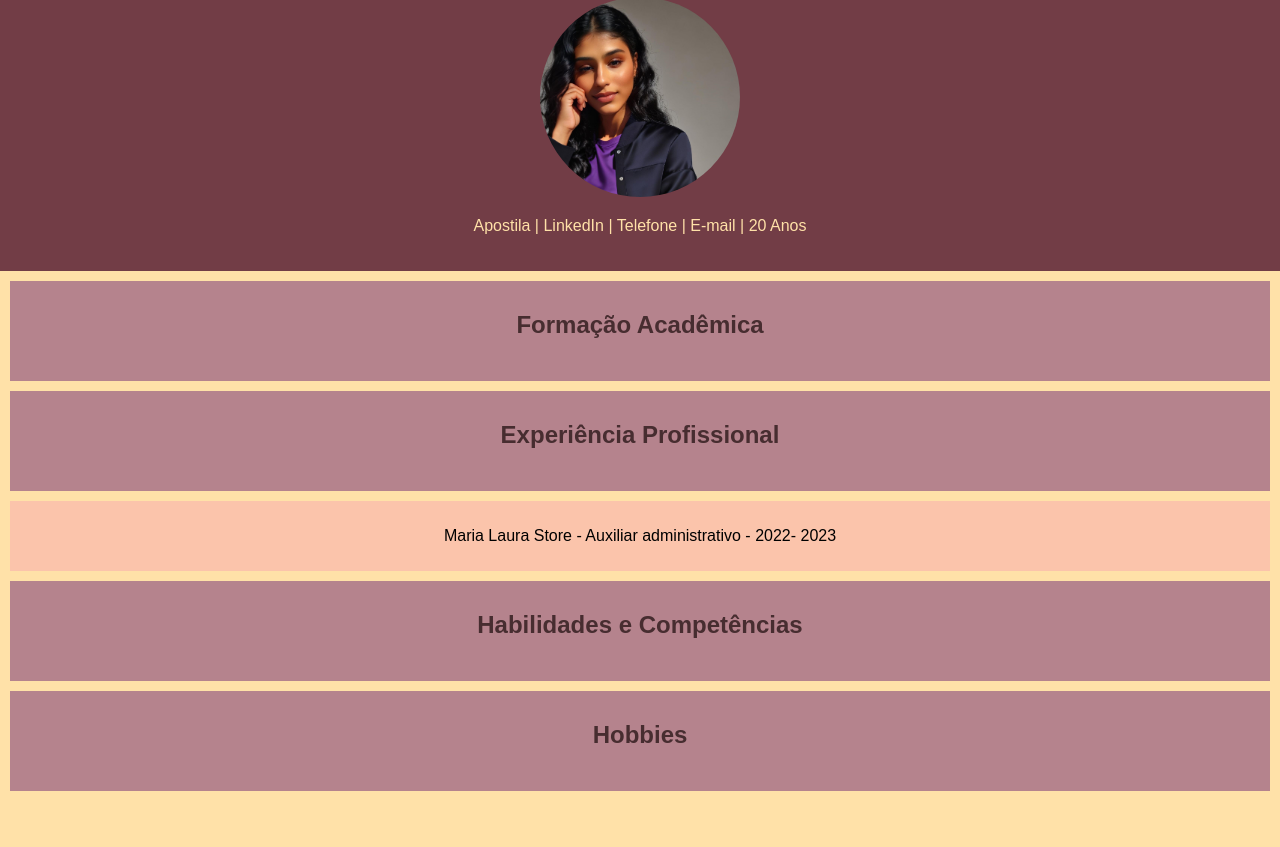
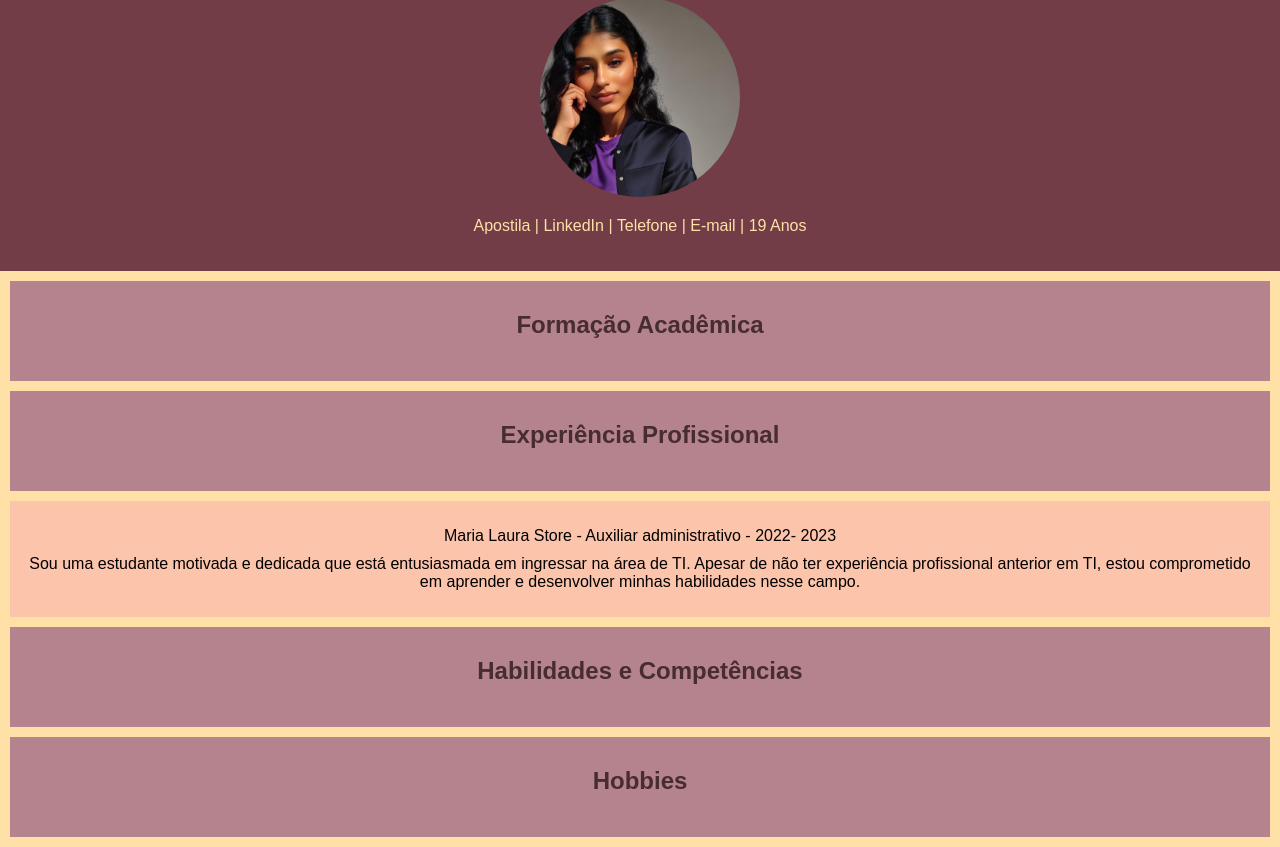
Before and after one commit to Thafniss/web, a plain HTML site: page docs/index.html in a window 1280 px wide. Both pictures are taken after a click on the element "Experiência Profissional". Shown: the part 60-907 px from the top of the page. Before the commit the page ends 861 px from the top, so only its background shows below. Drawn offline with Linux system fonts and the light colour scheme.

Commit message:
Update index.html

```diff
--- a/docs/index.html
+++ b/docs/index.html
@@ -68,7 +68,7 @@
             <a href="https://www.linkedin.com/in/thafnis-cerrutto-3a363a268/" target="_blank">LinkedIn</a> |
             <a href="https://wa.me/5543999111848" target="_blank">Telefone</a>  |
             <a href="mailto:thafnisramos3145@gmail.com?subject=&body=" target="_blank">E-mail</a> |
-            20 Anos
+            19 Anos
         </p>
     </header>
 
@@ -120,6 +120,7 @@
         <section>
             <ul>
                 <li>Maria Laura Store - Auxiliar administrativo - 2022- 2023</li>
+                <li>Sou uma estudante motivada e dedicada que está entusiasmada em ingressar na área de TI. Apesar de não ter experiência profissional anterior em TI, estou comprometido em aprender e desenvolver minhas habilidades nesse campo.</li>
             </ul>
         </section>
     </div>
@@ -130,7 +131,7 @@
         <ul>
             <li>inglês - básico</li>
             <li>Facilidade na comunicação Verbal</li>
-            <li>Conhecimentos em desenvolvimento web (HTML, CSS) e de programação (C e base de javaScript)</li>
+            <li>Conhecimentos em desenvolvimento web (HTML, CSS), de programação (C e base de javaScript) e de banco de dados SQL</li>
         </ul>
     </section></div>
 
```
